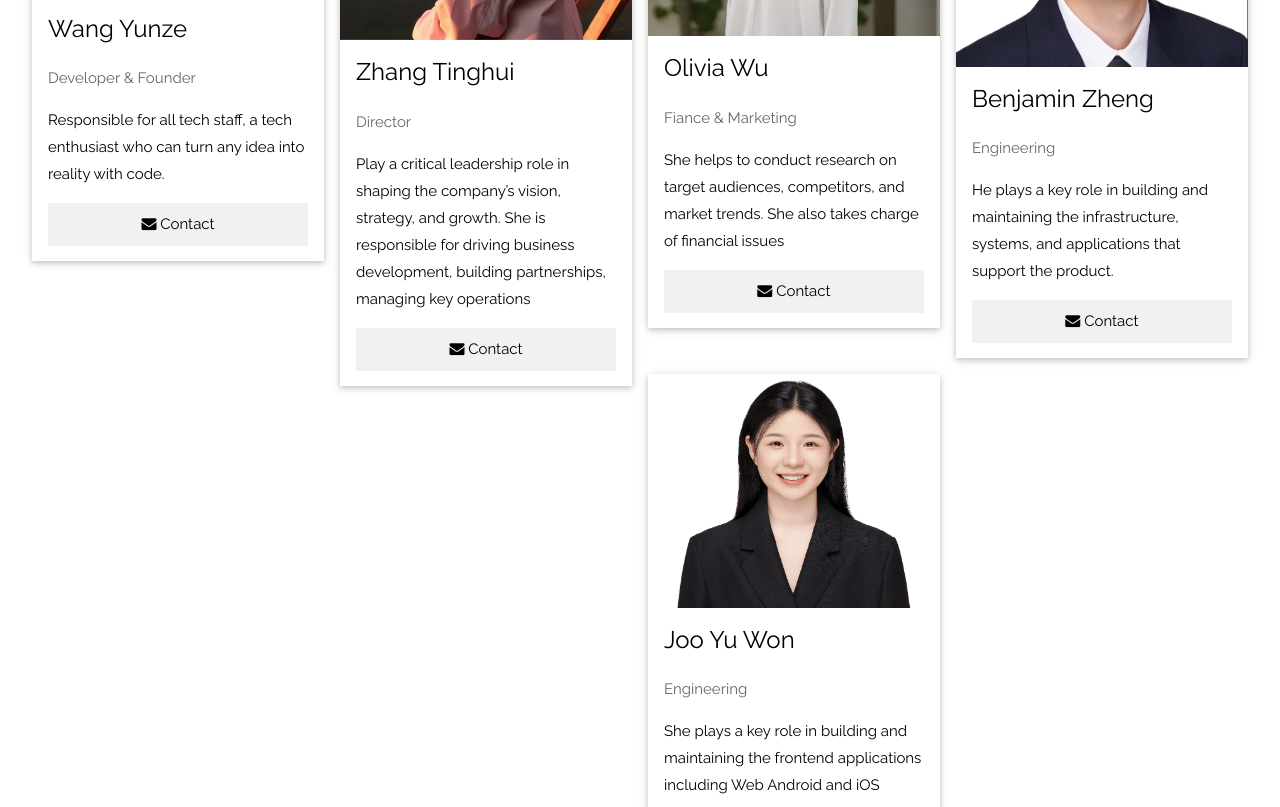
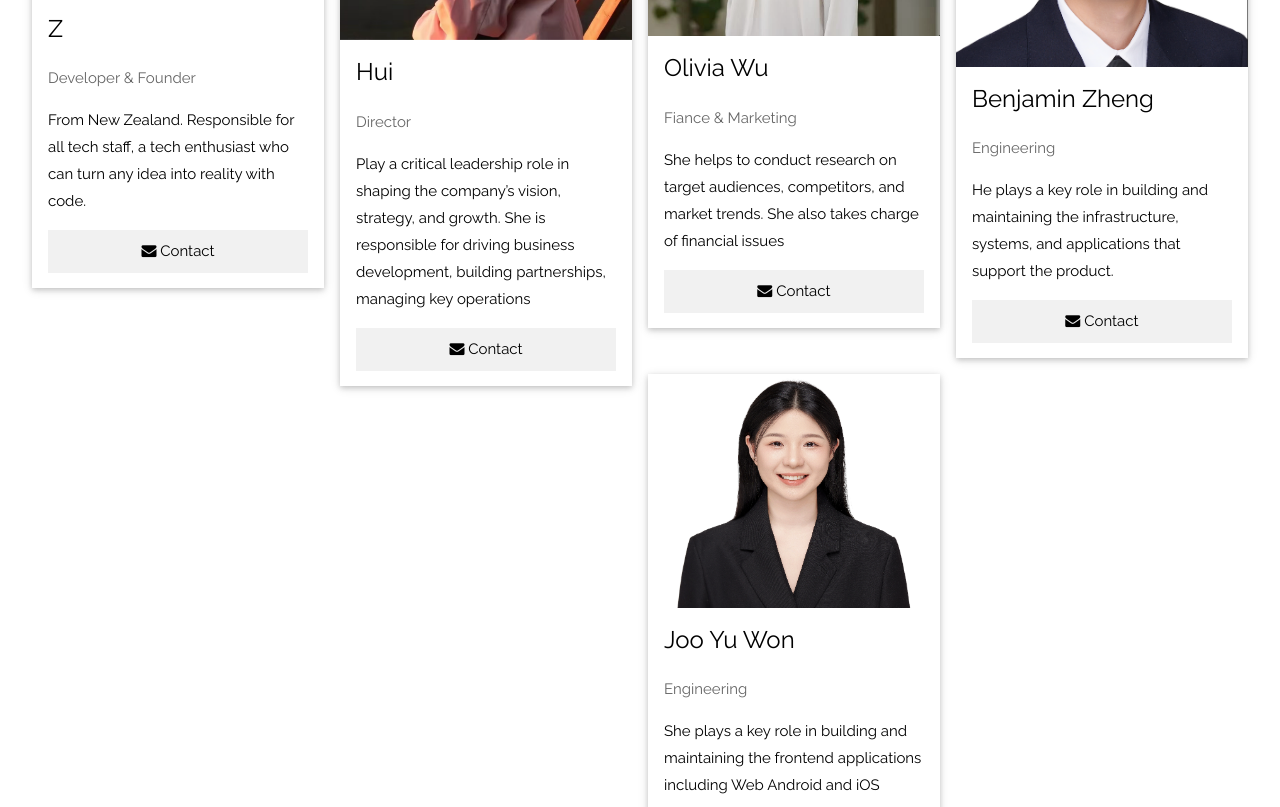
Before and after one commit to Yunzehahaha/sgmomentsWebSite, a plain HTML site: page index.html in a window 1280 px wide. Shown: the part 2642-3449 px from the top of the page. Drawn offline with nearby package versions, Linux system fonts and the light colour scheme.

Commit message:
update text

```diff
--- a/index.html
+++ b/index.html
@@ -129,9 +129,9 @@ body, html {
       <div class="w3-card">
         <img src="developer_photo.png" alt="developer" style="width:100%">
         <div class="w3-container">
-          <h3>Wang Yunze</h3>
+          <h3>Z</h3>
           <p class="w3-opacity">Developer & Founder</p>
-          <p>Responsible for all tech staff, a tech enthusiast who can turn any idea into reality with code.</p>
+          <p>From New Zealand. Responsible for all tech staff, a tech enthusiast who can turn any idea into reality with code.</p>
           <p><button class="w3-button w3-light-grey w3-block"><i class="fa fa-envelope"></i> Contact</button></p>
         </div>
       </div>
@@ -140,7 +140,7 @@ body, html {
       <div class="w3-card">
         <img src="editor_photo.png" alt="editor" style="width:100%">
         <div class="w3-container">
-          <h3>Zhang Tinghui</h3>
+          <h3>Hui</h3>
           <p class="w3-opacity">Director</p>
           <p>Play a critical leadership role in shaping the company’s vision, strategy, and growth. She is responsible for driving business development, building partnerships, managing key operations </p>
           <p><button class="w3-button w3-light-grey w3-block"><i class="fa fa-envelope"></i> Contact</button></p>
```
Also changed, not shown: 1 other file.
